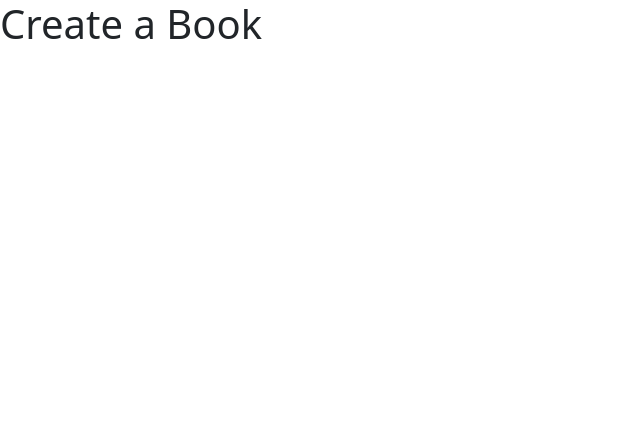
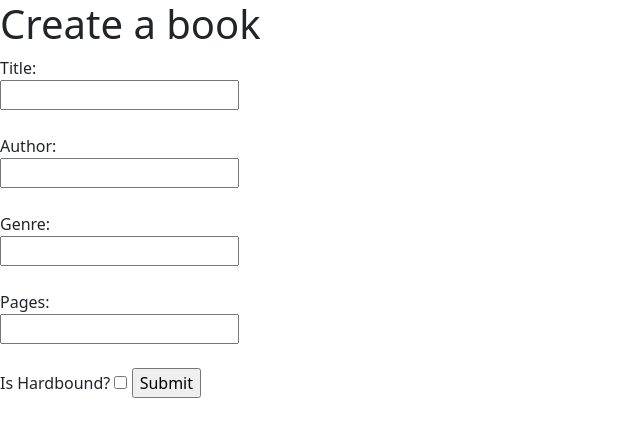
Before and after one commit to christanplaza/library_app, a Django app: page /library/books/create in a window 1280 px wide. Shown: the top 437 px of the page, without its empty margins (0-640 px from the left). Run offline with Django 4.2, Linux system fonts and the light colour scheme.

Commit message:
WIP Create Book Form

```diff
--- a/library/templates/library_create_book.html
+++ b/library/templates/library_create_book.html
@@ -1,11 +1,20 @@
 {% extends 'base.html' %}
-
 {% block title %}
-  Create a Book - Library
+    Create a book - Library
 {% endblock %}
-
 {% block content %}
-  <h1>Create a Book</h1>
-
-  <!-- Write the form here! -->
+    <h1>Create a book</h1>
+<form action="/action_page.php">
+  <label for="title">Title:</label><br>
+  <input type="text" id="title" name="title"><br><br>
+  <label for="author">Author:</label><br>
+  <input type="text" id="author" name="author"><br><br>
+  <label for="genre">Genre:</label><br>
+  <input type="text" id="genre" name="genre"><br><br>
+  <label for="pages">Pages:</label><br>
+  <input type="number" id="pages" name="pages"><br><br>
+  <label for="hardbound">Is Hardbound?</label>
+  <input type="checkbox" id="hardbound" name="hardbound">
+  <input type="submit" value="Submit">
+</form>
 {% endblock %}
```
Also changed, not shown: db.sqlite3.
